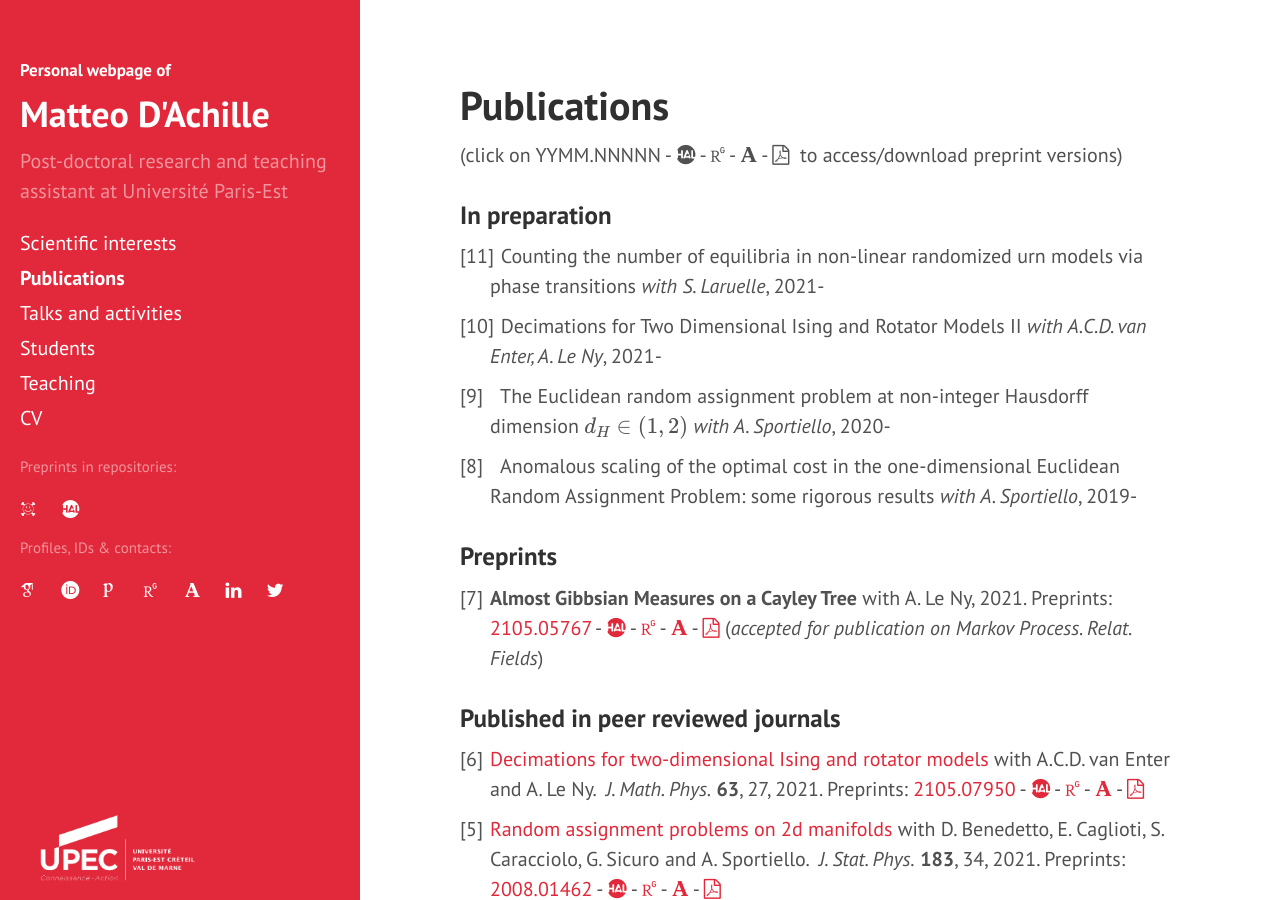
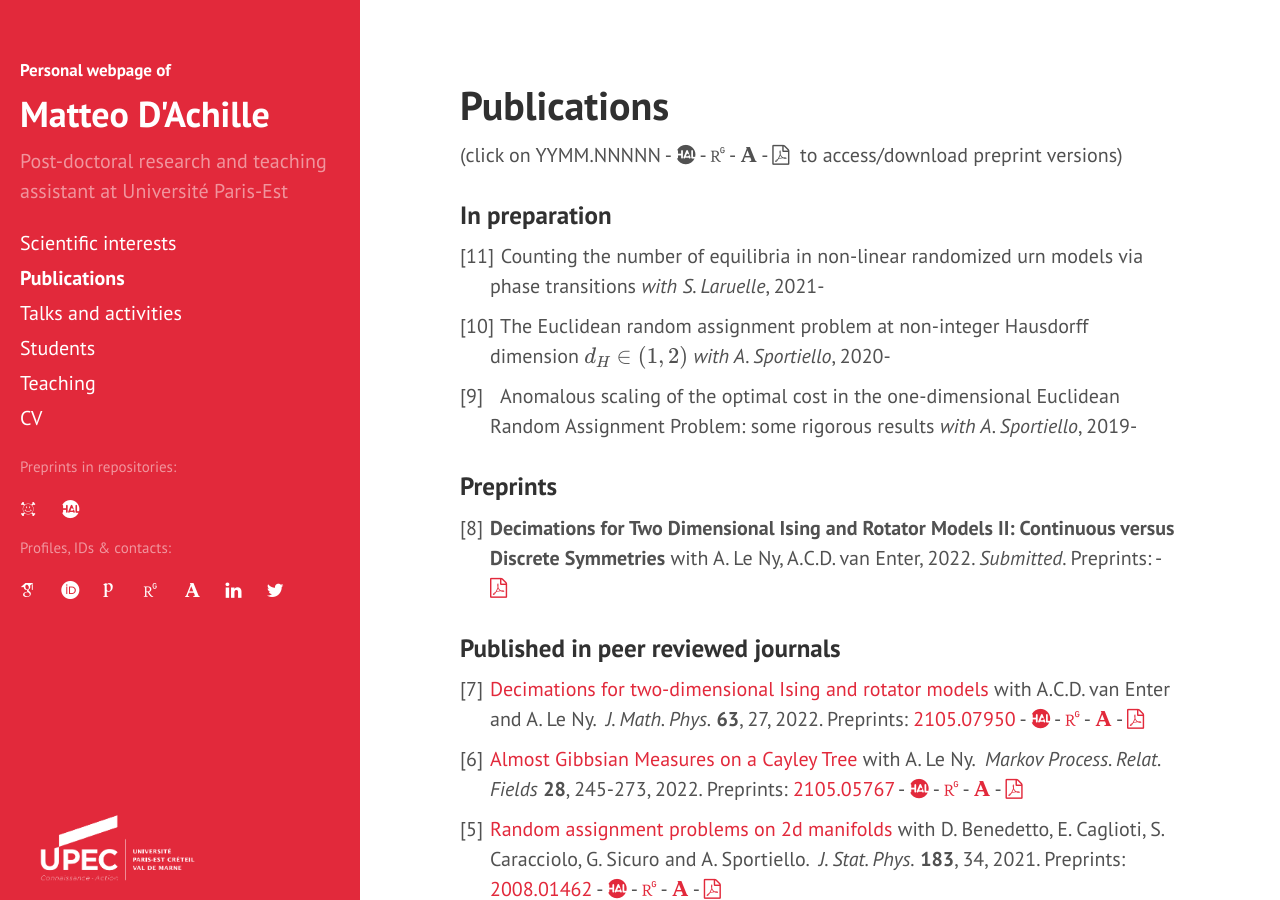
Before and after one commit to matteodachille/matteodachille.github.io, a Jekyll site: the page built from publications.md, in a window 1280 px wide and 900 px high. Built offline with Jekyll 4.4.1, drawn with Linux system fonts in a browser that asks for light colours; nearby versions of some CDN libraries; some web fonts are replaced; formulas are drawn with MathJax 3.

Commit message:
Updated publication list

```diff
--- a/_data/pubs.yml
+++ b/_data/pubs.yml
@@ -22,16 +22,16 @@
   submitted: False
   pdf: ""
 
-- title: Decimations for Two Dimensional Ising and Rotator Models II
-  authors: A.C.D. van Enter, A. Le Ny
-  upcoming: True
-  preprint: False
+- title: "Decimations for Two Dimensional Ising and Rotator Models II: Continuous versus Discrete Symmetries"
+  authors: A. Le Ny, A.C.D. van Enter
+  upcoming: False
+  preprint: True
   published: False
+  submitted: True
   arxivurl: "https://arxiv.org/abs/"
   arxivcode: ""
-  year: 2021-
-  submitted: False
-  pdf: ""
+  year: 2022
+  pdf: "assets/DecRGSpinFlopV27.pdf"
 
 - title: The Euclidean random assignment problem at non-integer Hausdorff dimension  \( d_H \in (1,2) \)
   authors: A. Sportiello
@@ -55,7 +55,7 @@
   arxivurl: "https://arxiv.org/abs/2105.07950"
   halurl: "https://hal.archives-ouvertes.fr/hal-03229089"
   arxivcode: "2105.07950"
-  year: 2021
+  year: 2022
   submitted: False
   pdf: "assets/DecLer30_final.pdf"
   volume: 63
@@ -66,16 +66,19 @@
 - title: Almost Gibbsian Measures on a Cayley Tree
   authors: A. Le Ny
   upcoming: False
-  preprint: True
-  accepted : True
-  published: False
+  preprint: False
+  accepted : False
+  published: True
   accjourn: "Markov Process. Relat. Fields"
   arxivurl: "https://arxiv.org/abs/2105.05767"
   halurl: "https://hal.archives-ouvertes.fr/hal-03226422"
   arxivcode: "2105.05767"
-  year: 2021
+  year: 2022
   submitted: False
+  journal : "Markov Process. Relat. Fields"
   pdf: "assets/MajoritiesOnTrees-MDAchille-ALeNy-Revised-2022-Final.pdf"
+  volume: 28
+  pages: 245-273
   rg: 351537068
   academia: 48907624
 
```
Also changed, not shown: 1 other file.
